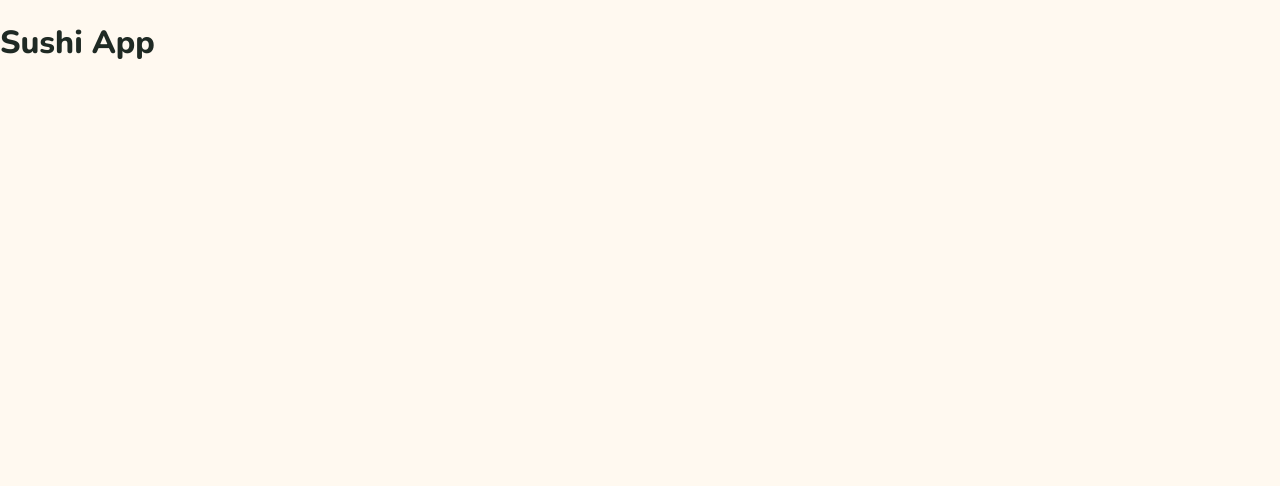
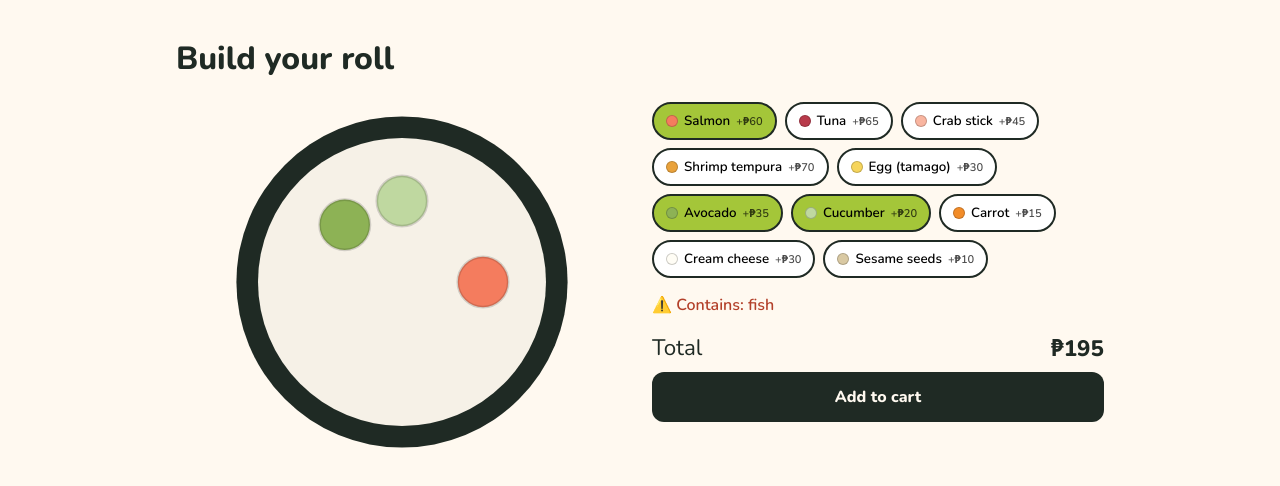
Before and after one commit to SeiiYuu/sush-app, a React (Vite) app: page / in a window 1280 px wide. Shown: the top 486 px of the page. Built offline with nearby package versions, Linux system fonts and the light colour scheme.

Commit message:
add ingredient data and live roll builder

```diff
--- a/src/App.jsx
+++ b/src/App.jsx
@@ -1,5 +1,7 @@
+import Builder from './pages/Builder'
+
 function App() {
-  return <h1>Sushi App</h1>
+  return <Builder />
 }
 
 export default App
--- /dev/null
+++ b/src/components/RollPreview.jsx
@@ -0,0 +1,49 @@
+import { motion, AnimatePresence } from 'framer-motion'
+import { ingredients } from '../data/ingredients'
+
+const sesameDots = Array.from({ length: 12 }, (_, i) => {
+  const a = (i / 12) * Math.PI * 2
+  return [100 + 70 * Math.cos(a), 100 + 70 * Math.sin(a)]
+})
+
+const pop = {
+  initial: { scale: 0, opacity: 0, y: -30 },
+  animate: { scale: 1, opacity: 1, y: 0 },
+  exit: { scale: 0, opacity: 0 },
+  transition: { type: 'spring', stiffness: 300, damping: 18 },
+  style: { transformBox: 'fill-box', transformOrigin: 'center' },
+}
+
+export default function RollPreview({ selected }) {
+  const active = ingredients.filter((i) => selected.includes(i.id))
+
+  return (
+    <svg viewBox="0 0 200 200" style={{ width: '100%', maxWidth: 360 }}>
+      <circle cx="100" cy="100" r="92" fill="var(--nori)" />
+      <circle cx="100" cy="100" r="80" fill="var(--rice)" />
+
+      <AnimatePresence>
+        {active.map((item) =>
+          item.type === 'topping' ? (
+            <motion.g key={item.id} {...pop}>
+              {sesameDots.map(([x, y], i) => (
+                <circle key={i} cx={x} cy={y} r="2.5" fill={item.color} />
+              ))}
+            </motion.g>
+          ) : (
+            <motion.circle
+              key={item.id}
+              cx={item.pos[0]}
+              cy={item.pos[1]}
+              r="14"
+              fill={item.color}
+              stroke="rgba(0,0,0,0.15)"
+              strokeWidth="1.5"
+              {...pop}
+            />
+          )
+        )}
+      </AnimatePresence>
+    </svg>
+  )
+}
--- a/src/data/ingredients.js
+++ b/src/data/ingredients.js
@@ -0,0 +1,14 @@
+export const BASE_PRICE = 80
+
+export const ingredients = [
+  { id: 'salmon',     name: 'Salmon',          price: 60, color: '#F47C5E', allergens: ['fish'],              pos: [145, 100] },
+  { id: 'tuna',       name: 'Tuna',            price: 65, color: '#B83A4B', allergens: ['fish'],              pos: [131.8, 131.8] },
+  { id: 'crab',       name: 'Crab stick',      price: 45, color: '#F9B5A0', allergens: ['shellfish'],         pos: [100, 145] },
+  { id: 'shrimp',     name: 'Shrimp tempura',  price: 70, color: '#E9A23B', allergens: ['shellfish', 'gluten'], pos: [68.2, 131.8] },
+  { id: 'egg',        name: 'Egg (tamago)',    price: 30, color: '#F6D55C', allergens: ['egg'],               pos: [55, 100] },
+  { id: 'avocado',    name: 'Avocado',         price: 35, color: '#8DB255', allergens: [],                    pos: [68.2, 68.2] },
+  { id: 'cucumber',   name: 'Cucumber',        price: 20, color: '#BFD8A0', allergens: [],                    pos: [100, 55] },
+  { id: 'carrot',     name: 'Carrot',          price: 15, color: '#F28C28', allergens: [],                    pos: [131.8, 68.2] },
+  { id: 'cheese',     name: 'Cream cheese',    price: 30, color: '#FFFDF5', allergens: ['dairy'],             pos: [100, 100] },
+  { id: 'sesame',     name: 'Sesame seeds',    price: 10, color: '#D9C9A3', allergens: ['sesame'],            type: 'topping' },
+]
--- /dev/null
+++ b/src/pages/Builder.css
@@ -0,0 +1,26 @@
+.builder { max-width: 960px; margin: 0 auto; padding: 16px; }
+.builder-body { display: flex; flex-direction: column; gap: 24px; align-items: center; }
+.preview { width: 100%; display: flex; justify-content: center; }
+.controls { width: 100%; }
+.chips { display: flex; flex-wrap: wrap; gap: 8px; }
+.chip {
+  display: flex; align-items: center; gap: 6px;
+  padding: 8px 12px; border-radius: 999px;
+  border: 2px solid var(--nori); background: white;
+  font-family: inherit; font-weight: 600; cursor: pointer;
+}
+.chip.on { background: var(--wasabi); }
+.chip small { opacity: 0.7; }
+.dot { width: 12px; height: 12px; border-radius: 50%; border: 1px solid rgba(0,0,0,0.2); }
+.allergens { color: #b3402a; font-weight: 600; }
+.total { display: flex; justify-content: space-between; font-size: 1.4rem; margin: 16px 0 8px; }
+.cta {
+  width: 100%; padding: 14px; border: 0; border-radius: 12px;
+  background: var(--nori); color: var(--cream);
+  font-family: inherit; font-weight: 800; font-size: 1rem; cursor: pointer;
+}
+
+@media (min-width: 800px) {
+  .builder-body { flex-direction: row; align-items: flex-start; }
+  .preview, .controls { flex: 1; }
+}
--- /dev/null
+++ b/src/pages/Builder.jsx
@@ -0,0 +1,54 @@
+import { useState } from 'react'
+import RollPreview from '../components/RollPreview'
+import { ingredients, BASE_PRICE } from '../data/ingredients'
+import './Builder.css'
+
+export default function Builder() {
+  const [selected, setSelected] = useState(['salmon', 'avocado', 'cucumber'])
+
+  const toggle = (id) =>
+    setSelected((prev) =>
+      prev.includes(id) ? prev.filter((x) => x !== id) : [...prev, id]
+    )
+
+  const chosen = ingredients.filter((i) => selected.includes(i.id))
+  const total = BASE_PRICE + chosen.reduce((sum, i) => sum + i.price, 0)
+  const allergens = [...new Set(chosen.flatMap((i) => i.allergens))]
+
+  return (
+    <div className="builder">
+      <h1>Build your roll</h1>
+
+      <div className="builder-body">
+        <div className="preview">
+          <RollPreview selected={selected} />
+        </div>
+
+        <div className="controls">
+          <div className="chips">
+            {ingredients.map((i) => (
+              <button
+                key={i.id}
+                className={selected.includes(i.id) ? 'chip on' : 'chip'}
+                onClick={() => toggle(i.id)}
+              >
+                <span className="dot" style={{ background: i.color }} />
+                {i.name} <small>+₱{i.price}</small>
+              </button>
+            ))}
+          </div>
+
+          {allergens.length > 0 && (
+            <p className="allergens">⚠️ Contains: {allergens.join(', ')}</p>
+          )}
+
+          <div className="total">
+            <span>Total</span>
+            <strong>₱{total}</strong>
+          </div>
+          <button className="cta">Add to cart</button>
+        </div>
+      </div>
+    </div>
+  )
+}
```
